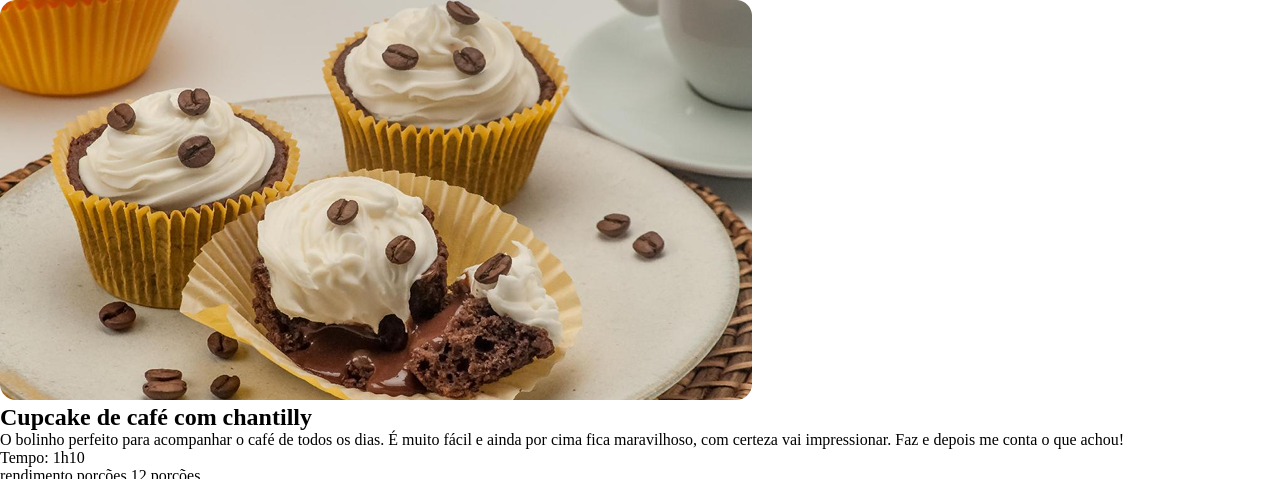
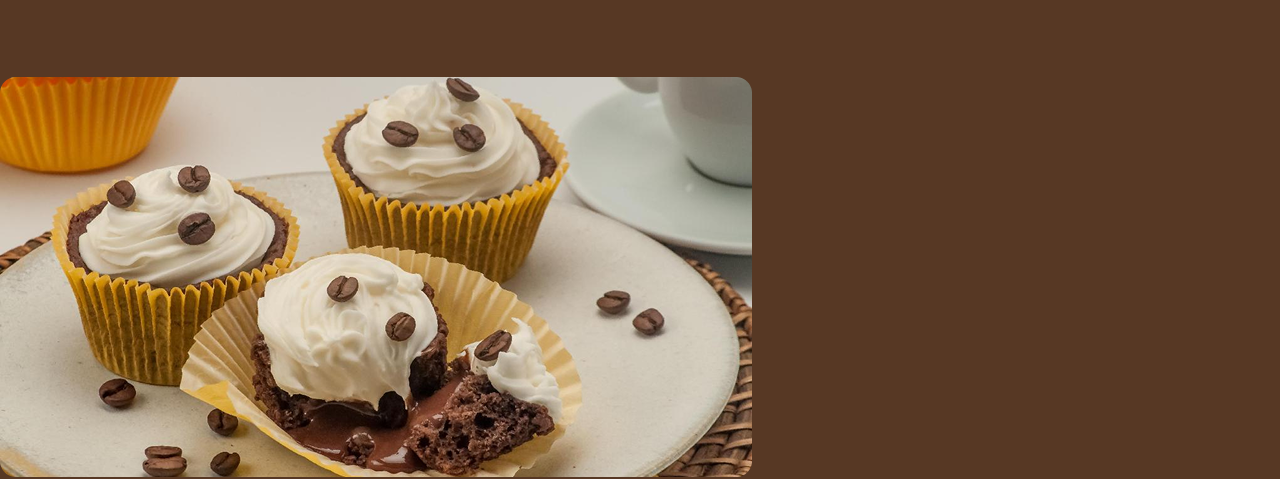
Before and after one commit to caslu0082008/trabalho_capcakes_1ek, a plain HTML site: page index.html in a window 1280 px wide. Shown: the top 479 px of the page. Drawn offline with Linux system fonts and the light colour scheme; a web font is replaced by a local one.

Commit message:
adição dos estilos do body e do fundo

```diff
--- a/style.css
+++ b/style.css
@@ -1,9 +1,10 @@
 :root {
-
+--font-sive: 62.5%;
 --text-color-primary: #291B1A;
 --text-color-secundary: #573A37;
 --text-color-on-bg: #F0E8C2;
 --background-color: #573824;
+--background-image: url(./assets/main-image.png);
 --surface-color: #F0E8C2;
 }
 
@@ -16,3 +17,25 @@
    font-family: "Alice", serif;
 
 }
+
+body {
+
+   font-size: 1.6rem;
+   background-image: var(--background-image);
+   background-repeat: no-repeat;
+   background-size: cover;
+   backdrop-filter: blur(12px);
+   padding-block: 4.8rem;
+}
+
+body::before {
+   position: fixed;
+   top: 0;
+   z-index: -1;
+   opacity: "";
+   content: "";
+   background-color: var(--background-color);
+   width: 100%;
+   height: 100%;
+   min-height: 100svh;
+}
```
Also changed, not shown: index.html (indentation only).
